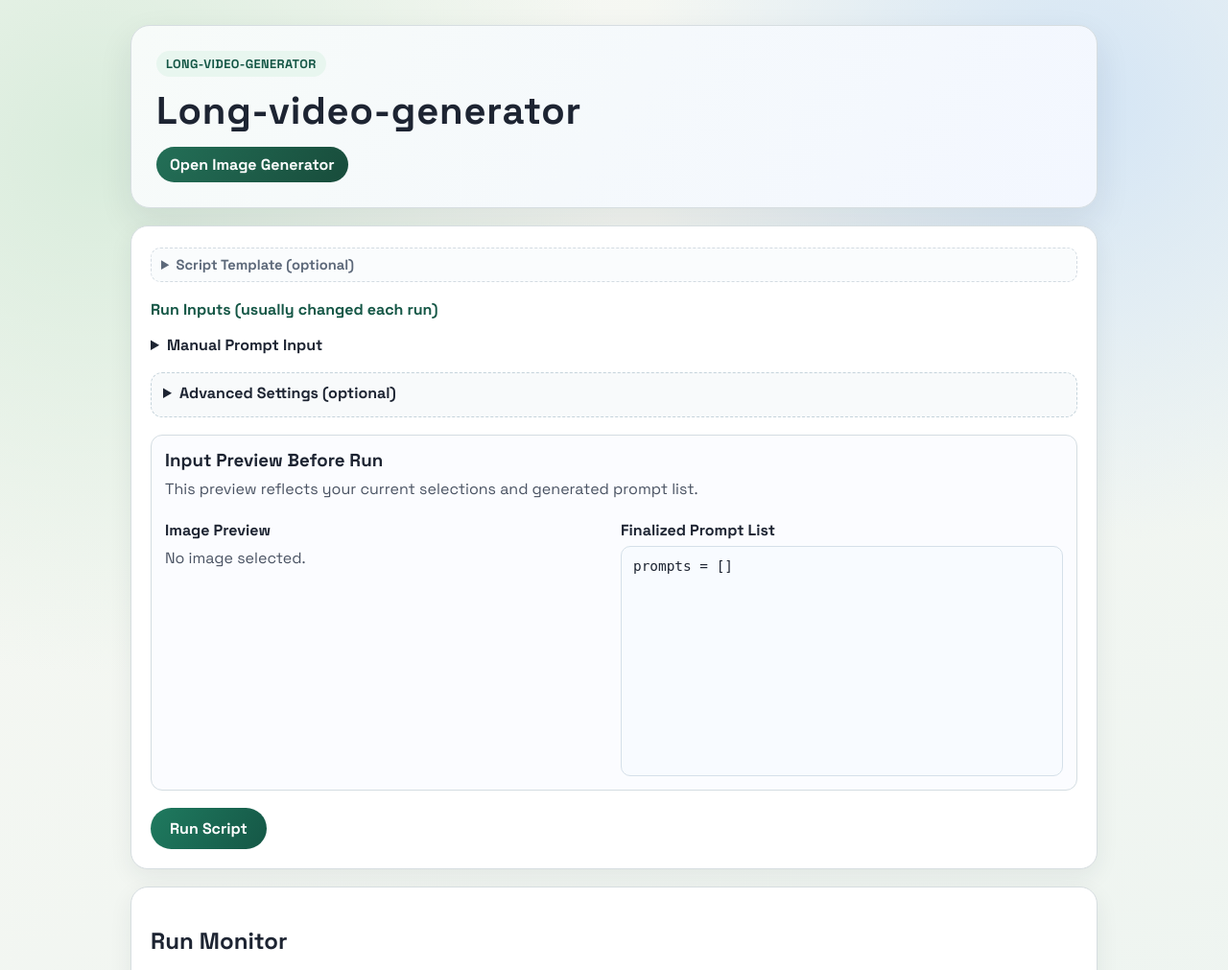
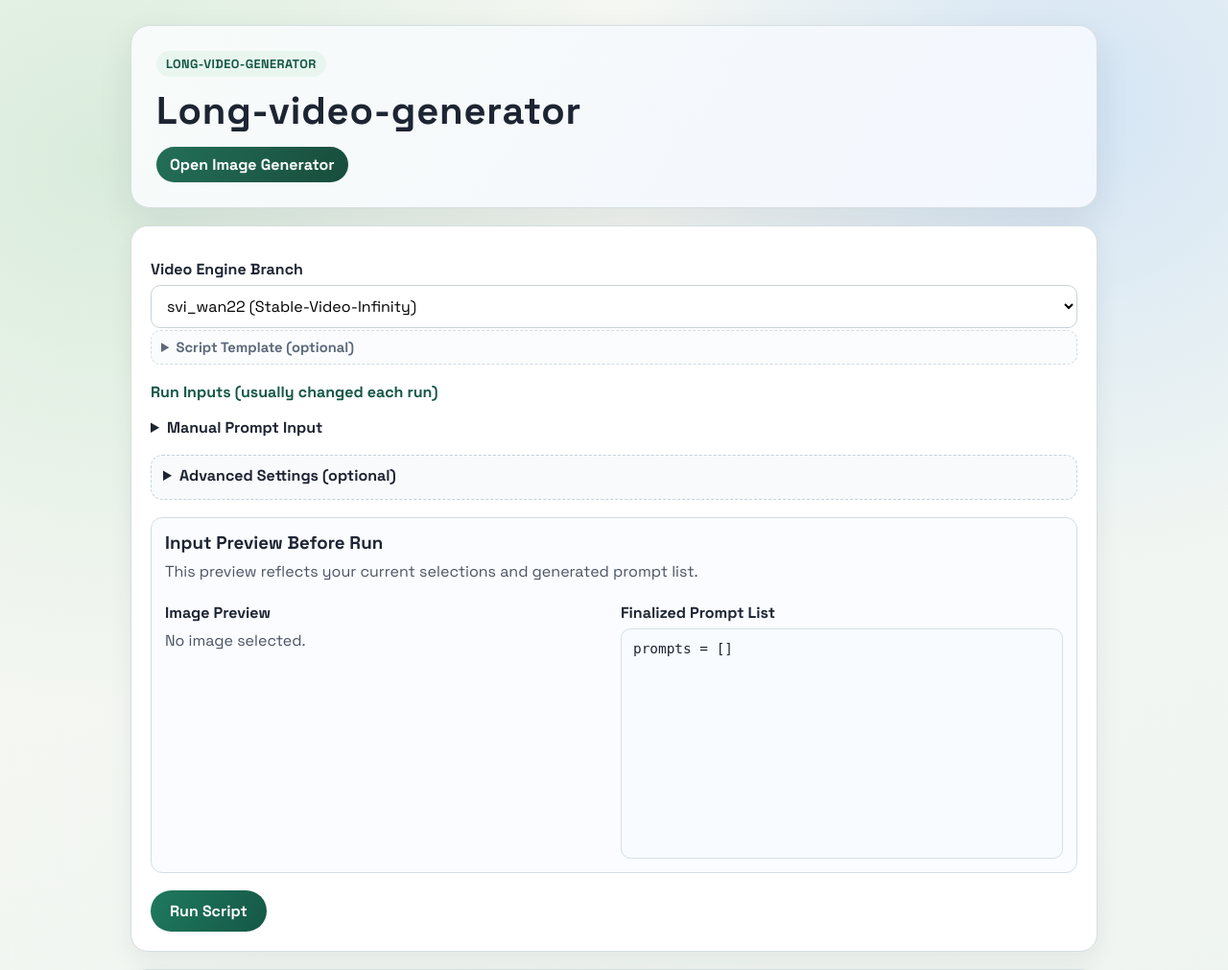
Before and after one commit to DoinJ/Long_Video_Generation_SVI, a Flask app: page / in a window 1280 px wide. Shown: the top 1011 px of the page at 96% size. Run offline with Flask 3, Linux system fonts and the light colour scheme; data that the repository does not hold is empty; some libraries are stand-ins or nearby versions.

Commit message:
Add engine branch selection: implement UI for selecting video engine branch

```diff
--- a/app.py
+++ b/app.py
@@ -23,8 +23,19 @@ from PIL import Image
 from werkzeug.utils import secure_filename
 
 APP_ROOT = Path(__file__).resolve().parent
-ENGINE_ROOT = (APP_ROOT / "../Stable-Video-Infinity").resolve()
-SCRIPT_DIR = ENGINE_ROOT / "scripts" / "test"
+ENGINE_PROFILES = {
+    "svi_wan22": {
+        "label": "svi_wan22 (Stable-Video-Infinity)",
+        "engine_root": (APP_ROOT / "../Stable-Video-Infinity").resolve(),
+        "conda_env": "svi_wan22",
+    },
+    "main": {
+        "label": "main (Stable-Video-Infinity-main)",
+        "engine_root": (APP_ROOT / "../Stable-Video-Infinity-main").resolve(),
+        "conda_env": "svi",
+    },
+}
+DEFAULT_ENGINE_KEY = "svi_wan22"
 UPLOAD_ROOT = APP_ROOT / "uploads"
 SERVER_CONFIG_PATH = APP_ROOT / "server_upload_config.local.json"
 
@@ -45,6 +56,8 @@ class JobState:
     script_name: str
     output_arg: str
     output_path: str
+    engine_key: str
+    engine_root: str
     created_ts: float
 
 
@@ -123,17 +136,29 @@ def _extract_prompt_scenes(prompt_text: str) -> List[str]:
     return [line.strip() for line in prompt_text.splitlines() if line.strip()]
 
 
-def _resolve_input_path(raw_path: str) -> Path | None:
+def _get_engine_profile(raw_key: str) -> Dict[str, object]:
+    key = (raw_key or "").strip()
+    if key in ENGINE_PROFILES:
+        return {"key": key, **ENGINE_PROFILES[key]}
+    return {"key": DEFAULT_ENGINE_KEY, **ENGINE_PROFILES[DEFAULT_ENGINE_KEY]}
+
+
+def _get_allowed_roots(engine_root: Path) -> List[Path]:
+    return [engine_root.resolve(), UPLOAD_ROOT.resolve()]
+
+
+def _resolve_input_path(raw_path: str, engine_root: Path) -> Path | None:
     candidate = Path(raw_path)
     possible: List[Path] = []
 
     if candidate.is_absolute():
         possible.append(candidate)
     else:
-        possible.append((ENGINE_ROOT / candidate).resolve())
-        possible.append((SCRIPT_DIR / candidate).resolve())
-
-    allowed_roots = [ENGINE_ROOT.resolve(), UPLOAD_ROOT.resolve()]
+        script_dir = engine_root / "scripts" / "test"
+        possible.append((engine_root / candidate).resolve())
+        possible.append((script_dir / candidate).resolve())
+
+    allowed_roots = _get_allowed_roots(engine_root)
 
     for path in possible:
         try:
@@ -254,9 +279,10 @@ def _parse_script(script_path: Path) -> Dict:
     }
 
 
-def _load_script_configs() -> Dict[str, Dict]:
+def _load_script_configs(engine_root: Path) -> Dict[str, Dict]:
     configs: Dict[str, Dict] = {}
-    for script in sorted(SCRIPT_DIR.glob("*.sh")):
+    script_dir = engine_root / "scripts" / "test"
+    for script in sorted(script_dir.glob("*.sh")):
         configs[script.name] = _parse_script(script)
     return configs
 
@@ -278,10 +304,14 @@ def _save_uploaded_file(file_storage, folder_name: str, force_rgb: bool = False)
     return str(save_path)
 
 
-def _resolve_svi_python_executable() -> str:
+def _resolve_svi_python_executable(preferred_env_name: str) -> str:
     # Prefer explicit CONDA_EXE from process environment when available.
     conda_exe = os.environ.get("CONDA_EXE", "conda")
-    preferred_envs = ("svi_wan22", "svi")
+    ordered_envs = [preferred_env_name, "svi_wan22", "svi"]
+    preferred_envs: List[str] = []
+    for env_name in ordered_envs:
+        if env_name and env_name not in preferred_envs:
+            preferred_envs.append(env_name)
 
     try:
         result = subprocess.run(
@@ -316,7 +346,7 @@ def _resolve_svi_python_executable() -> str:
     return "python"
 
 
-def _validate_prompt_count(final_args: Dict[str, object]) -> Tuple[bool, str]:
+def _validate_prompt_count(final_args: Dict[str, object], engine_root: Path) -> Tuple[bool, str]:
     prompt_path_value = final_args.get(PROMPT_ARG)
     if not isinstance(prompt_path_value, str) or not prompt_path_value.strip():
         return True, ""
@@ -333,7 +363,7 @@ def _validate_prompt_count(final_args: Dict[str, object]) -> Tuple[bool, str]:
     if num_clips <= 0:
         return False, "num_clips must be greater than 0."
 
-    prompt_path = _resolve_input_path(prompt_path_value)
+    prompt_path = _resolve_input_path(prompt_path_value, engine_root)
     if prompt_path is None:
         return False, f"Prompt file is not accessible: {prompt_path_value}"
 
@@ -352,8 +382,14 @@ def _validate_prompt_count(final_args: Dict[str, object]) -> Tuple[bool, str]:
     return True, ""
 
 
-def _build_launch_command(config: Dict, final_args: Dict[str, object], cuda_device: str) -> str:
-    python_exe = _resolve_svi_python_executable()
+def _build_launch_command(
+    config: Dict,
+    final_args: Dict[str, object],
+    cuda_device: str,
+    engine_root: Path,
+    conda_env_name: str,
+) -> str:
+    python_exe = _resolve_svi_python_executable(conda_env_name)
     cli_parts: List[str] = [shlex.quote(python_exe), shlex.quote(config["python_script"])]
 
     for key in config["args_order"]:
@@ -370,7 +406,7 @@ def _build_launch_command(config: Dict, final_args: Dict[str, object], cuda_devi
         env_prefix = f"CUDA_VISIBLE_DEVICES={shlex.quote(cuda_device.strip())} "
 
     script_command = env_prefix + " ".join(cli_parts)
-    engine_cd = shlex.quote(str(ENGINE_ROOT))
+    engine_cd = shlex.quote(str(engine_root))
     return f"cd {engine_cd} && {script_command}"
 
 
@@ -389,13 +425,13 @@ def _normalize_cuda_visible_devices(raw_value: str) -> str:
     return ",".join(devices)
 
 
-def _normalize_output_path(raw_output: object) -> str:
+def _normalize_output_path(raw_output: object, engine_root: Path) -> str:
     if not isinstance(raw_output, str) or not raw_output.strip():
         return ""
 
     output_path = Path(raw_output.strip())
     if not output_path.is_absolute():
-        output_path = (ENGINE_ROOT / output_path).resolve()
+        output_path = (engine_root / output_path).resolve()
     else:
         output_path = output_path.resolve()
     return str(output_path)
@@ -419,14 +455,14 @@ def _extract_output_arg(final_args: Dict[str, object]) -> str:
     return ""
 
 
-def _find_preview_video_path(output_path_text: str) -> Path | None:
+def _find_preview_video_path(output_path_text: str, allowed_roots: List[Path]) -> Path | None:
     if not output_path_text.strip():
         return None
 
     raw_path = Path(output_path_text)
     resolved = raw_path.resolve()
 
-    if not resolved.exists() or not _is_path_under_allowed_roots(resolved):
+    if not resolved.exists() or not _is_path_under_allowed_roots(resolved, allowed_roots):
         return None
 
     if resolved.is_file():
@@ -457,12 +493,11 @@ def _job_can_preview_video(state: JobState) -> bool:
     if state.status != "completed":
         return False
 
-    preview_path = _find_preview_video_path(state.output_path)
+    preview_path = _find_preview_video_path(state.output_path, _get_allowed_roots(Path(state.engine_root)))
     return preview_path is not None
 
 
-def _is_path_under_allowed_roots(path: Path) -> bool:
-    allowed_roots = [ENGINE_ROOT.resolve(), UPLOAD_ROOT.resolve()]
+def _is_path_under_allowed_roots(path: Path, allowed_roots: List[Path]) -> bool:
     return any(path.is_relative_to(root) for root in allowed_roots)
 
 
@@ -475,7 +510,8 @@ def _job_can_download(state: JobState) -> bool:
         return False
 
     resolved = path.resolve()
-    return _is_path_under_allowed_roots(resolved) and (resolved.is_file() or resolved.is_dir())
+    allowed_roots = _get_allowed_roots(Path(state.engine_root))
+    return _is_path_under_allowed_roots(resolved, allowed_roots) and (resolved.is_file() or resolved.is_dir())
 
 
 def _get_job_state(job_id: str) -> JobState | None:
@@ -512,7 +548,11 @@ def _run_job(job_id: str, shell_command: str) -> None:
 
 @app.route("/", methods=["GET"])
 def index():
-    script_configs = _load_script_configs()
+    engine_profile = _get_engine_profile(request.args.get("engine", DEFAULT_ENGINE_KEY))
+    engine_key = str(engine_profile["key"])
+    engine_root = Path(str(engine_profile["engine_root"]))
+
+    script_configs = _load_script_configs(engine_root)
     selected_script = request.args.get("script")
     if selected_script not in script_configs:
         selected_script = next(iter(script_configs), "")
@@ -524,7 +564,9 @@ def index():
         selected_script=selected_script,
         script_configs_json=json.dumps(script_configs),
         selected_job=selected_job,
-        engine_root=str(ENGINE_ROOT),
+        selected_engine=engine_key,
+        engine_choices={k: v["label"] for k, v in ENGINE_PROFILES.items()},
+        engine_root=str(engine_root),
     )
 
 
@@ -1276,7 +1318,12 @@ def run_image_generator():
 
 @app.route("/run", methods=["POST"])
 def run_script():
-    script_configs = _load_script_configs()
+    engine_profile = _get_engine_profile(request.form.get("engine_branch", DEFAULT_ENGINE_KEY))
+    engine_key = str(engine_profile["key"])
+    engine_root = Path(str(engine_profile["engine_root"]))
+    conda_env_name = str(engine_profile["conda_env"])
+
+    script_configs = _load_script_configs(engine_root)
     script_name = request.form.get("script_name", "")
     if script_name not in script_configs:
         return "Unknown script selected.", 400
@@ -1344,15 +1391,15 @@ def run_script():
     except ValueError as exc:
         return f"Invalid CUDA_VISIBLE_DEVICES value: {exc}", 400
 
-    ok, reason = _validate_prompt_count(final_args)
+    ok, reason = _validate_prompt_count(final_args, engine_root)
     if not ok:
         return f"Prompt/clip validation error: {reason}", 400
 
-    shell_command = _build_launch_command(config, final_args, cuda_device)
+    shell_command = _build_launch_command(config, final_args, cuda_device, engine_root, conda_env_name)
 
     job_id = uuid.uuid4().hex
     output_arg = _extract_output_arg(final_args)
-    output_path = _normalize_output_path(output_arg)
+    output_path = _normalize_output_path(output_arg, engine_root)
 
     with jobs_lock:
         jobs[job_id] = JobState(
@@ -1362,13 +1409,15 @@ def run_script():
             script_name=script_name,
             output_arg=output_arg,
             output_path=output_path,
+            engine_key=engine_key,
+            engine_root=str(engine_root),
             created_ts=time.time(),
         )
 
     thread = threading.Thread(target=_run_job, args=(job_id, shell_command), daemon=True)
     thread.start()
 
-    return redirect(url_for("index", script=script_name, job=job_id))
+    return redirect(url_for("index", script=script_name, job=job_id, engine=engine_key))
 
 
 @app.route("/job/<job_id>", methods=["GET"])
@@ -1386,6 +1435,7 @@ def job_status(job_id: str):
             "script_name": state.script_name,
             "output_arg": state.output_arg,
             "output_path": state.output_path,
+            "engine_key": state.engine_key,
             "created_ts": state.created_ts,
             "can_download": _job_can_download(state),
             "can_preview_video": _job_can_preview_video(state),
@@ -1404,6 +1454,7 @@ def list_jobs():
                 "script_name": state.script_name,
                 "output_arg": state.output_arg,
                 "output_path": state.output_path,
+                "engine_key": state.engine_key,
                 "created_ts": state.created_ts,
                 "can_download": _job_can_download(state),
                 "can_preview_video": _job_can_preview_video(state),
@@ -1432,7 +1483,8 @@ def download_job_output(job_id: str):
         return jsonify({"error": "output path does not exist"}), 404
 
     resolved = output_path.resolve()
-    if not _is_path_under_allowed_roots(resolved):
+    allowed_roots = _get_allowed_roots(Path(state.engine_root))
+    if not _is_path_under_allowed_roots(resolved, allowed_roots):
         return jsonify({"error": "output path is outside allowed directories"}), 403
 
     if resolved.is_file():
@@ -1468,7 +1520,7 @@ def preview_job_video(job_id: str):
     if state.status != "completed":
         return jsonify({"error": "job is not completed yet"}), 409
 
-    preview_path = _find_preview_video_path(state.output_path)
+    preview_path = _find_preview_video_path(state.output_path, _get_allowed_roots(Path(state.engine_root)))
     if preview_path is None:
         return jsonify({"error": "no previewable video found in output path"}), 404
 
@@ -1477,10 +1529,12 @@ def preview_job_video(job_id: str):
 
 @app.route("/api/default-image", methods=["GET"])
 def default_image_preview():
+    engine_profile = _get_engine_profile(request.args.get("engine", DEFAULT_ENGINE_KEY))
+    engine_root = Path(str(engine_profile["engine_root"]))
     script_name = request.args.get("script", "")
     arg_name = request.args.get("arg", "")
 
-    script_configs = _load_script_configs()
+    script_configs = _load_script_configs(engine_root)
     if script_name not in script_configs or arg_name not in IMAGE_ARGS:
         abort(404)
 
@@ -1488,7 +1542,7 @@ def default_image_preview():
     if not isinstance(value, str):
         abort(404)
 
-    resolved = _resolve_input_path(value)
+    resolved = _resolve_input_path(value, engine_root)
     if resolved is None:
         abort(404)
 
@@ -1497,10 +1551,12 @@ def default_image_preview():
 
 @app.route("/api/default-prompt-scenes", methods=["GET"])
 def default_prompt_scenes():
+    engine_profile = _get_engine_profile(request.args.get("engine", DEFAULT_ENGINE_KEY))
+    engine_root = Path(str(engine_profile["engine_root"]))
     script_name = request.args.get("script", "")
     arg_name = request.args.get("arg", "")
 
-    script_configs = _load_script_configs()
+    script_configs = _load_script_configs(engine_root)
     if script_name not in script_configs or arg_name != PROMPT_ARG:
         return jsonify({"scenes": []})
 
@@ -1508,7 +1564,7 @@ def default_prompt_scenes():
     if not isinstance(value, str):
         return jsonify({"scenes": []})
 
-    resolved = _resolve_input_path(value)
+    resolved = _resolve_input_path(value, engine_root)
     if resolved is None:
         return jsonify({"scenes": []})
 
@@ -1519,11 +1575,13 @@ def default_prompt_scenes():
 
 @app.route("/api/preview-image-path", methods=["GET"])
 def preview_image_path():
+    engine_profile = _get_engine_profile(request.args.get("engine", DEFAULT_ENGINE_KEY))
+    engine_root = Path(str(engine_profile["engine_root"]))
     raw_path = request.args.get("path", "").strip()
     if not raw_path:
         abort(400)
 
-    resolved = _resolve_input_path(raw_path)
+    resolved = _resolve_input_path(raw_path, engine_root)
     if resolved is None:
         abort(404)
 
@@ -1532,11 +1590,13 @@ def preview_image_path():
 
 @app.route("/api/preview-prompt-path", methods=["GET"])
 def preview_prompt_path():
+    engine_profile = _get_engine_profile(request.args.get("engine", DEFAULT_ENGINE_KEY))
+    engine_root = Path(str(engine_profile["engine_root"]))
     raw_path = request.args.get("path", "").strip()
     if not raw_path:
         return jsonify({"scenes": []})
 
-    resolved = _resolve_input_path(raw_path)
+    resolved = _resolve_input_path(raw_path, engine_root)
     if resolved is None:
         return jsonify({"scenes": []})
 
--- a/static/app.js
+++ b/static/app.js
@@ -1,4 +1,5 @@
 const scriptSelect = document.getElementById("scriptSelect");
+const engineBranch = document.getElementById("engineBranch");
 const primaryFields = document.getElementById("primaryFields");
 const advancedFields = document.getElementById("advancedFields");
 const promptHelp = document.getElementById("promptHelp");
@@ -26,6 +27,13 @@ const PRIMARY_KEYS = new Set(["output", "ref_image_path", "image_path", "prompt_
 const OUTPUT_KEYS = ["output", "output_root", "output_dir", "output_path", "save_dir"];
 let selectedJobId = logPanel ? (logPanel.dataset.selectedJob || "") : "";
 let jobsSnapshot = [];
+
+function getSelectedEngine() {
+  if (!engineBranch || !engineBranch.value) {
+    return "svi_wan22";
+  }
+  return engineBranch.value;
+}
 
 function createLabeledInput(labelText, inputEl) {
   const wrap = document.createElement("div");
@@ -215,7 +223,7 @@ async function refreshImagePreview(scriptName, imageArg) {
   }
 
   if (mode.value === "default") {
-    const url = `/api/default-image?script=${encodeURIComponent(scriptName)}&arg=${encodeURIComponent(imageArg)}&t=${Date.now()}`;
+    const url = `/api/default-image?engine=${encodeURIComponent(getSelectedEngine())}&script=${encodeURIComponent(scriptName)}&arg=${encodeURIComponent(imageArg)}&t=${Date.now()}`;
     showImagePreview(url, "Using script default image.");
     return;
   }
@@ -245,7 +253,7 @@ async function refreshImagePreview(scriptName, imageArg) {
       return;
     }
 
-    const url = `/api/preview-image-path?path=${encodeURIComponent(pathText)}&t=${Date.now()}`;
+    const url = `/api/preview-image-path?engine=${encodeURIComponent(getSelectedEngine())}&path=${encodeURIComponent(pathText)}&t=${Date.now()}`;
     try {
       const response = await fetch(url, { method: "HEAD" });
       if (!response.ok) {
@@ -277,6 +285,7 @@ async function refreshPromptPreview(scriptName, promptArg) {
   if (mode.value === "default") {
     const response = await fetch(
       `/api/default-prompt-scenes?script=${encodeURIComponent(scriptName)}&arg=${encodeURIComponent(promptArg)}`
+      + `&engine=${encodeURIComponent(getSelectedEngine())}`
     );
     if (!response.ok) {
       renderPromptList([]);
@@ -307,7 +316,7 @@ async function refreshPromptPreview(scriptName, promptArg) {
     }
 
     try {
-      const response = await fetch(`/api/preview-prompt-path?path=${encodeURIComponent(pathText)}`);
+      const response = await fetch(`/api/preview-prompt-path?engine=${encodeURIComponent(getSelectedEngine())}&path=${encodeURIComponent(pathText)}`);
       if (!response.ok) {
         previewPrompts.textContent = "Cannot preview this server prompt path.";
         return;
@@ -504,6 +513,17 @@ function initScriptSelect() {
   }
 
   scriptSelect.addEventListener("change", () => renderFields(scriptSelect.value));
+
+  if (engineBranch) {
+    engineBranch.addEventListener("change", () => {
+      const params = new URLSearchParams(window.location.search);
+      params.set("engine", getSelectedEngine());
+      if (scriptSelect && scriptSelect.value) {
+        params.set("script", scriptSelect.value);
+      }
+      window.location.search = params.toString();
+    });
+  }
 }
 
 async function fetchJob(jobId) {
--- a/templates/index.html
+++ b/templates/index.html
@@ -21,6 +21,13 @@
 
     <section class="panel">
       <form id="runForm" method="post" action="{{ url_for('run_script') }}" enctype="multipart/form-data">
+        <label class="label" for="engineBranch">Video Engine Branch</label>
+        <select id="engineBranch" name="engine_branch">
+          {% for engine_key, engine_label in engine_choices.items() %}
+          <option value="{{ engine_key }}" {% if engine_key == selected_engine %}selected{% endif %}>{{ engine_label }}</option>
+          {% endfor %}
+        </select>
+
         <details class="template-config">
           <summary>Script Template (optional)</summary>
           <label class="label" for="scriptSelect">Script Template</label>
```
